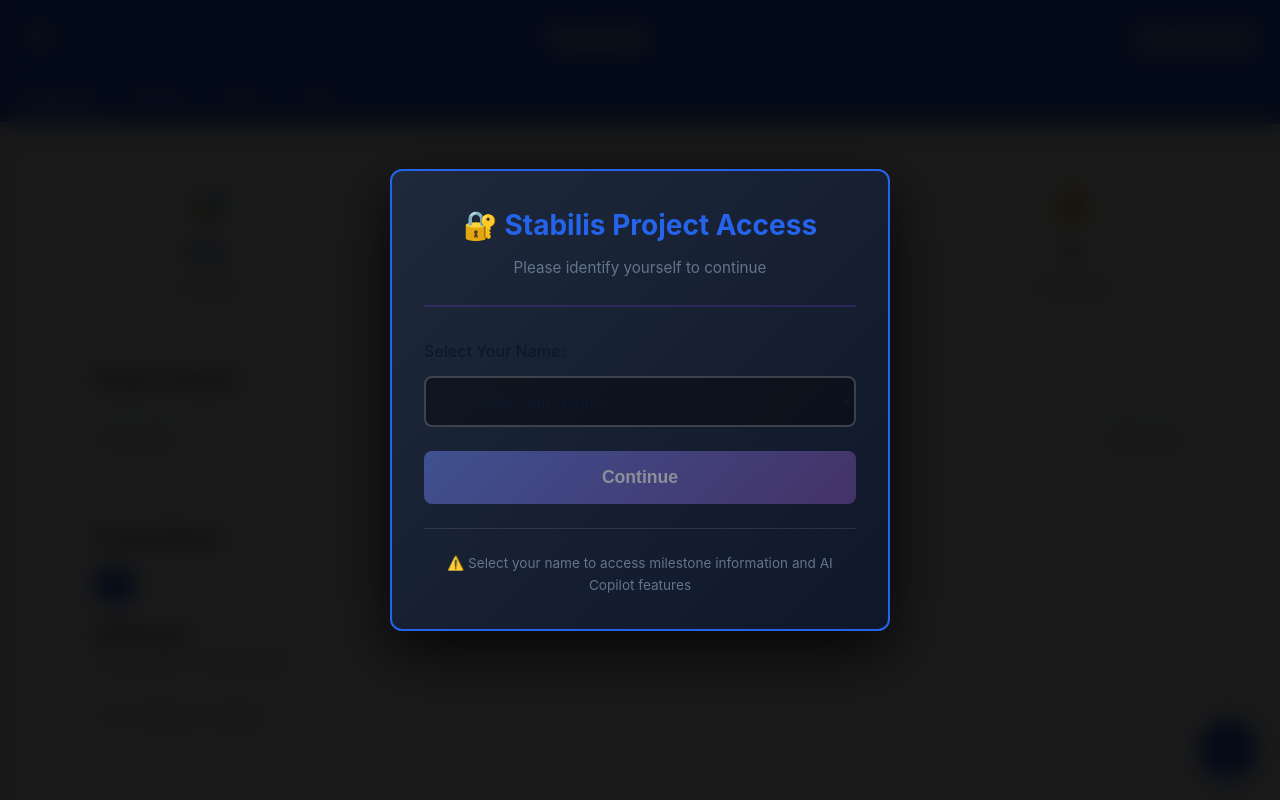
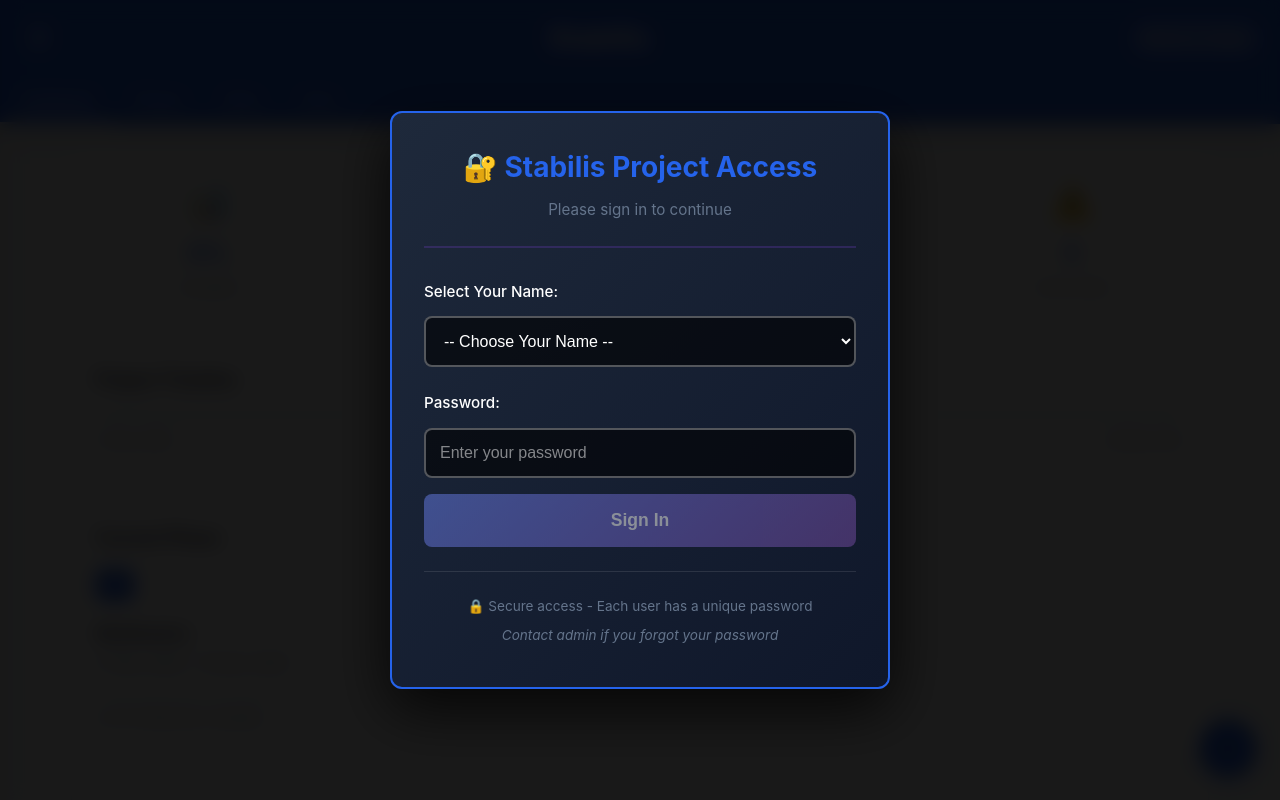
Before and after one commit to Attie17/stabilis-diversification, a website: page web/index.html in a window 1280 px wide. Shown: the top 800 px of the page. Drawn offline with Linux system fonts and the light colour scheme.

Commit message:
Add password protection to login system with improved visibility

```diff
--- a/web/css/style.css
+++ b/web/css/style.css
@@ -1676,16 +1676,17 @@ body {
 
 .login-body label {
     display: block;
-    color: var(--text-primary);
+    color: #ffffff;
     font-weight: 500;
     margin-bottom: 0.75rem;
+    font-size: 0.95rem;
 }
 
 .login-select {
     width: 100%;
-    background: rgba(0, 0, 0, 0.4);
-    border: 2px solid rgba(255, 255, 255, 0.2);
-    color: var(--text-primary);
+    background: rgba(0, 0, 0, 0.6);
+    border: 2px solid rgba(255, 255, 255, 0.3);
+    color: #ffffff;
     padding: 0.875rem;
     border-radius: 8px;
     font-size: 1rem;
@@ -1701,9 +1702,48 @@ body {
 }
 
 .login-select option {
+    background: #0f172a;
+    color: #ffffff;
+    padding: 0.5rem;
+}
+
+.login-select optgroup {
     background: #1e293b;
-    color: var(--text-primary);
-    padding: 0.5rem;
+    color: #94a3b8;
+    font-weight: 600;
+}
+
+.login-input {
+    width: 100%;
+    background: rgba(0, 0, 0, 0.6);
+    border: 2px solid rgba(255, 255, 255, 0.3);
+    color: #ffffff;
+    padding: 0.875rem;
+    border-radius: 8px;
+    font-size: 1rem;
+    margin-bottom: 1rem;
+    transition: all 0.2s;
+}
+
+.login-input::placeholder {
+    color: rgba(255, 255, 255, 0.5);
+}
+
+.login-input:focus {
+    outline: none;
+    border-color: var(--primary);
+    box-shadow: 0 0 0 3px rgba(103, 58, 183, 0.2);
+}
+
+.login-error {
+    background: rgba(239, 68, 68, 0.2);
+    border: 1px solid #ef4444;
+    color: #fca5a5;
+    padding: 0.75rem;
+    border-radius: 6px;
+    margin-bottom: 1rem;
+    font-size: 0.9rem;
+    text-align: center;
 }
 
 .login-btn {
@@ -1738,6 +1778,13 @@ body {
 .login-footer p {
     color: var(--text-secondary);
     font-size: 0.85rem;
+    margin-bottom: 0.5rem;
+}
+
+.login-hint {
+    color: rgba(255, 255, 255, 0.5);
+    font-size: 0.8rem;
+    font-style: italic;
 }
 
 /* User Info Display */
--- a/web/js/auth.js
+++ b/web/js/auth.js
@@ -4,18 +4,18 @@
 const teamRoles = {
     // Leadership with full access
     admin: [
-        { name: "Attie Nel", role: "CEO & Project Manager", access: "all" },
-        { name: "Natasha Jacobs", role: "Finance Manager", access: "all" },
-        { name: "Berno Paul", role: "Clinical Lead", access: "all" }
+        { name: "Attie Nel", role: "CEO & Project Manager", access: "all", password: "attie2025" },
+        { name: "Natasha Jacobs", role: "Finance Manager", access: "all", password: "natasha2025" },
+        { name: "Berno Paul", role: "Clinical Lead", access: "all", password: "berno2025" }
     ],
 
     // Team members with specific milestone access
     team: [
-        { name: "Lizette Botha", role: "Case Manager", milestones: [] },
-        { name: "Bertha Vorster", role: "Admin & Admissions Officer", milestones: [] },
-        { name: "Sne Khonyane", role: "Youth Clinical Lead & Wellness Coordinator", milestones: [] },
-        { name: "Ilse Booysen", role: "After Care Coordinator", milestones: [] },
-        { name: "Suzanne Gelderblom", role: "Senior Therapist & Wellness Champion", milestones: [] }
+        { name: "Lizette Botha", role: "Case Manager", milestones: [], password: "lizette2025" },
+        { name: "Bertha Vorster", role: "Admin & Admissions Officer", milestones: [], password: "bertha2025" },
+        { name: "Sne Khonyane", role: "Youth Clinical Lead & Wellness Coordinator", milestones: [], password: "sne2025" },
+        { name: "Ilse Booysen", role: "After Care Coordinator", milestones: [], password: "ilse2025" },
+        { name: "Suzanne Gelderblom", role: "Senior Therapist & Wellness Champion", milestones: [], password: "suzanne2025" }
     ]
 };
 
@@ -133,7 +133,7 @@ function showLoginScreen() {
             <div class="login-modal">
                 <div class="login-header">
                     <h2>🔐 Stabilis Project Access</h2>
-                    <p>Please identify yourself to continue</p>
+                    <p>Please sign in to continue</p>
                 </div>
                 <div class="login-body">
                     <label for="user-select">Select Your Name:</label>
@@ -150,12 +150,24 @@ function showLoginScreen() {
                             ).join('')}
                         </optgroup>
                     </select>
+
+                    <label for="user-password">Password:</label>
+                    <input
+                        type="password"
+                        id="user-password"
+                        class="login-input"
+                        placeholder="Enter your password"
+                        autocomplete="current-password"
+                    />
+                    <div id="login-error" class="login-error" style="display: none;"></div>
+
                     <button onclick="loginUser()" class="login-btn" id="login-btn" disabled>
-                        Continue
+                        Sign In
                     </button>
                 </div>
                 <div class="login-footer">
-                    <p>⚠️ Select your name to access milestone information and AI Copilot features</p>
+                    <p>🔒 Secure access - Each user has a unique password</p>
+                    <p class="login-hint">Contact admin if you forgot your password</p>
                 </div>
             </div>
         </div>
@@ -163,25 +175,50 @@ function showLoginScreen() {
 
     document.body.insertAdjacentHTML('beforeend', loginHTML);
 
-    // Enable login button when selection is made
-    document.getElementById('user-select').addEventListener('change', (e) => {
-        document.getElementById('login-btn').disabled = !e.target.value;
+    const userSelect = document.getElementById('user-select');
+    const passwordInput = document.getElementById('user-password');
+    const loginBtn = document.getElementById('login-btn');
+
+    // Enable login button when both fields are filled
+    function checkFormValidity() {
+        loginBtn.disabled = !userSelect.value || !passwordInput.value;
+    }
+
+    userSelect.addEventListener('change', checkFormValidity);
+    passwordInput.addEventListener('input', checkFormValidity);
+
+    // Allow Enter key to submit
+    passwordInput.addEventListener('keypress', (e) => {
+        if (e.key === 'Enter' && !loginBtn.disabled) {
+            loginUser();
+        }
     });
 }
 
 // Login user
 window.loginUser = function() {
     const selectedName = document.getElementById('user-select').value;
-    if (!selectedName) return;
+    const enteredPassword = document.getElementById('user-password').value;
+    const errorDiv = document.getElementById('login-error');
+
+    if (!selectedName || !enteredPassword) return;
 
     // Find user in team data
     const adminUser = teamRoles.admin.find(u => u.name === selectedName);
     const teamUser = teamRoles.team.find(u => u.name === selectedName);
 
-    currentUser = adminUser || teamUser;
-    if (currentUser) {
+    const foundUser = adminUser || teamUser;
+
+    if (foundUser) {
+        // Verify password
+        if (foundUser.password === enteredPassword) {
+            // Password correct
+            currentUser = { ...foundUser };
             currentUser.name = selectedName;
-        localStorage.setItem('stabilis-user', JSON.stringify(currentUser));
+            // Don't store password in localStorage for security
+            const userToStore = { ...currentUser };
+            delete userToStore.password;
+            localStorage.setItem('stabilis-user', JSON.stringify(userToStore));
 
             // Remove login screen
             document.querySelector('.login-overlay').remove();
@@ -192,6 +229,18 @@ window.loginUser = function() {
             } else {
                 // Update UI if already on landing
                 updateUIForUser();
+            }
+        } else {
+            // Password incorrect
+            errorDiv.textContent = '❌ Incorrect password. Please try again.';
+            errorDiv.style.display = 'block';
+            document.getElementById('user-password').value = '';
+            document.getElementById('user-password').focus();
+
+            // Hide error after 3 seconds
+            setTimeout(() => {
+                errorDiv.style.display = 'none';
+            }, 3000);
         }
     }
 };
```
Lines whose indentation alone changed are shown as unchanged.
